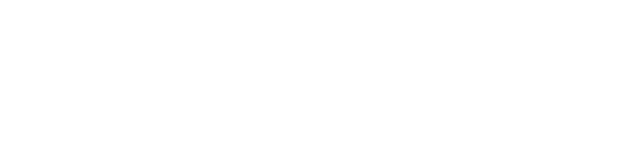
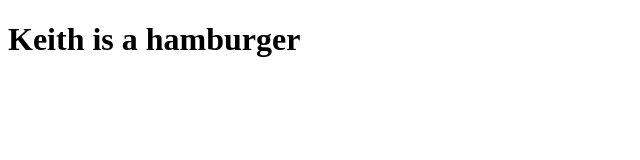
Before and after one commit to CharlesRSmith/charlesrsmith.github.io, a plain HTML site: page index.html in a window 1280 px wide. Shown: the whole page, without its empty margins (0-640 px from the left). Drawn offline with Linux system fonts and the light colour scheme.

Commit message:
Add files via upload

```diff
--- a/index.html
+++ b/index.html
@@ -5,6 +5,6 @@
     <title>Keith is a PEB</title>
   </head>
   <body>
-    <h1)Keith is a hamburger</h1>
+    <h1>Keith is a hamburger</h1>
   </body>
 </html>
```
